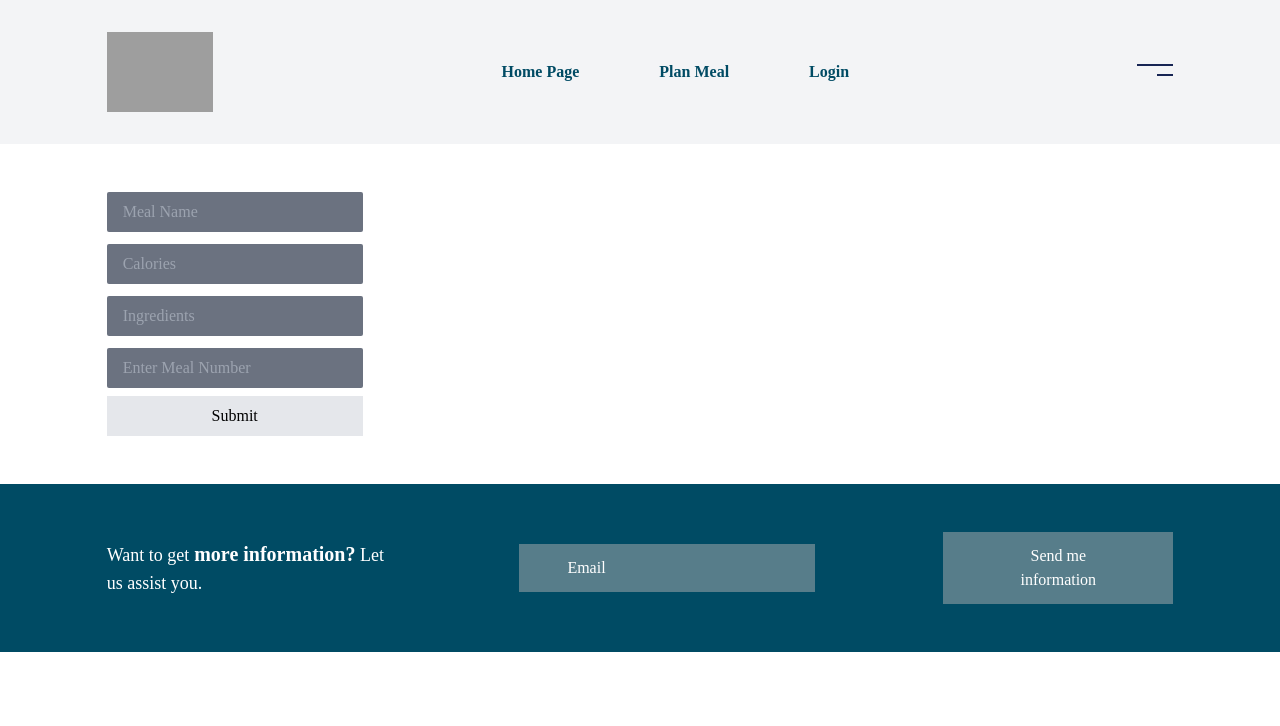
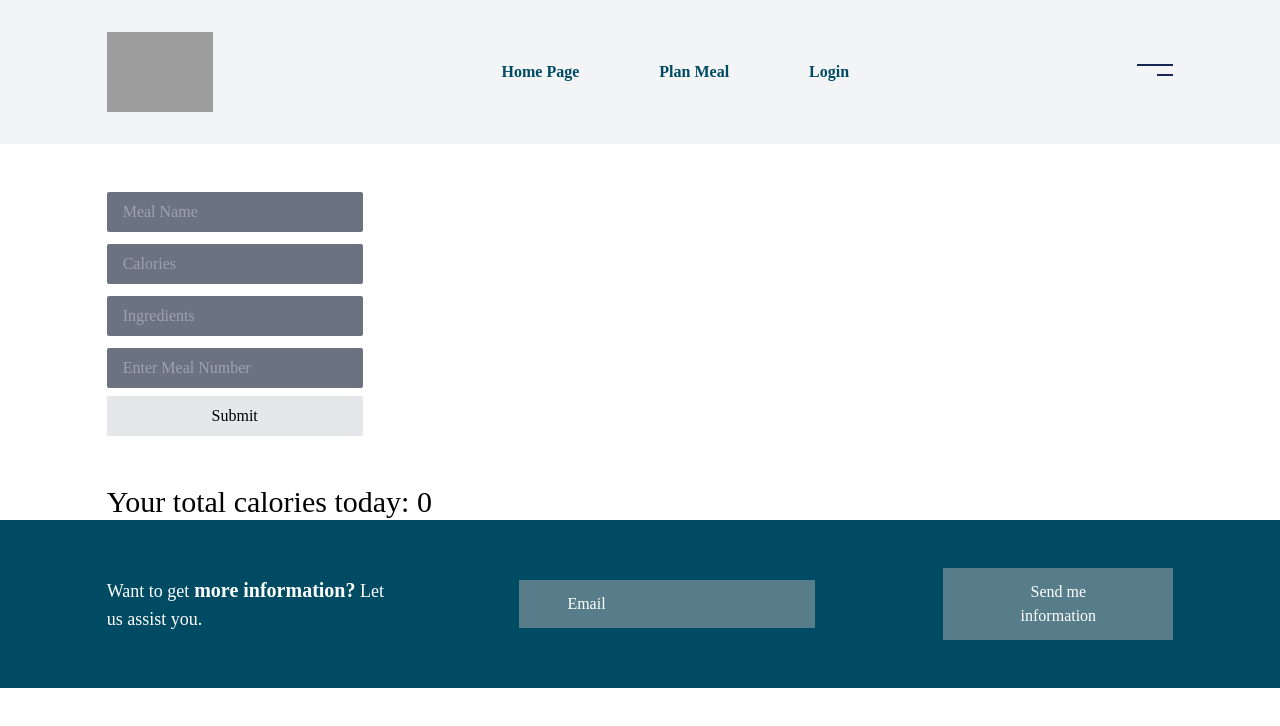
Before and after one commit to radegast0/mealprep, a React (Create React App) app: page /Form in a window 1280 px wide. Shown: the top 726 px of the page. Built offline with nearby package versions, Linux system fonts and the light colour scheme; no server answers; grey boxes are pictures that could not be loaded.

Commit message:
12-1
1-1

```diff
--- /dev/null
+++ b/src/components/Calories.jsx
@@ -0,0 +1,38 @@
+import React, { useEffect, useState } from 'react';
+import { graphcms } from '../graphql/query';
+import { gql } from 'graphql-request';
+
+const Calories = () => {
+  const [data, setData] = useState([]);
+  const [totalCalories, setTotalCalories] = useState(0);
+
+  useEffect(() => {
+    graphcms
+      .request(gql`
+        query Meals {
+          meals {
+            title
+            calories
+            ingredient
+            id
+            mealNumber
+          }
+        }
+      `)
+      .then((response) => {
+        setData(response.meals);
+        const caloriesSum = response.meals.reduce((sum, meal) => sum + meal.calories, 0);
+        setTotalCalories(caloriesSum);
+      });
+  }, []);
+
+  return (
+    <div>
+      <div className='w-10/12 mx-auto text-3xl'>
+        <h1>Your total calories today: {totalCalories}</h1>
+      </div>
+    </div>
+  );
+};
+
+export default Calories;
--- a/src/components/Form.jsx
+++ b/src/components/Form.jsx
@@ -2,6 +2,7 @@ import React, { useEffect, useState } from 'react'
 import { graphcms } from '../graphql/query'
 import { gql } from 'graphql-request'
 import { Route, useParams, useNavigate } from "react-router-dom";
+import Calories from './Calories';
 
 const Form = (props) => {
     const navigate = useNavigate()
@@ -118,6 +119,7 @@ const Form = (props) => {
                 <button onClick={() => navigate(-1)}><button onClick={handleSubmit} className='p-2 w-64 bg-gray-200' >Submit</button></button>
             </div>
         </div>
+        <Calories></Calories>
     </div>
   )
 }
```
